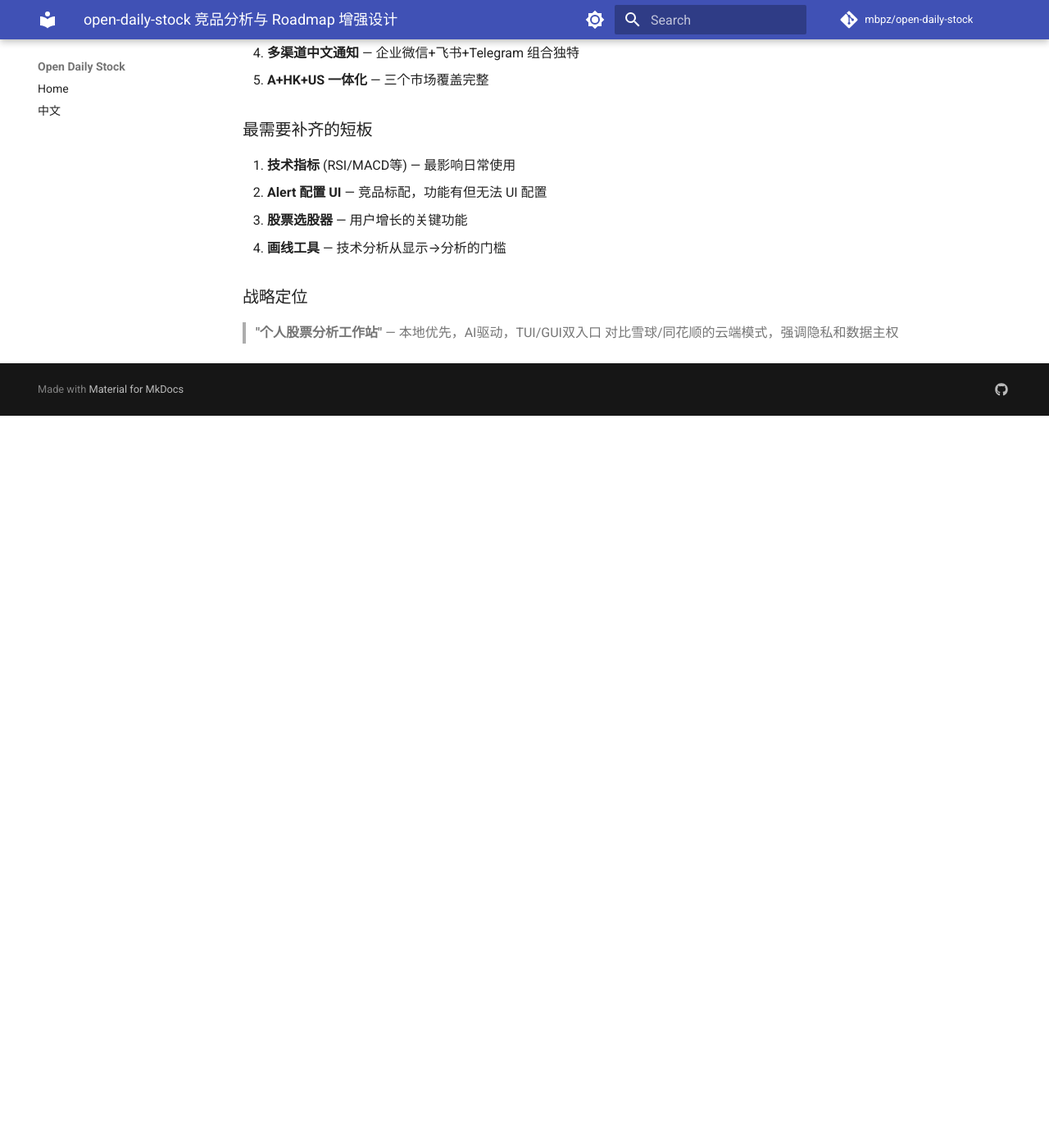
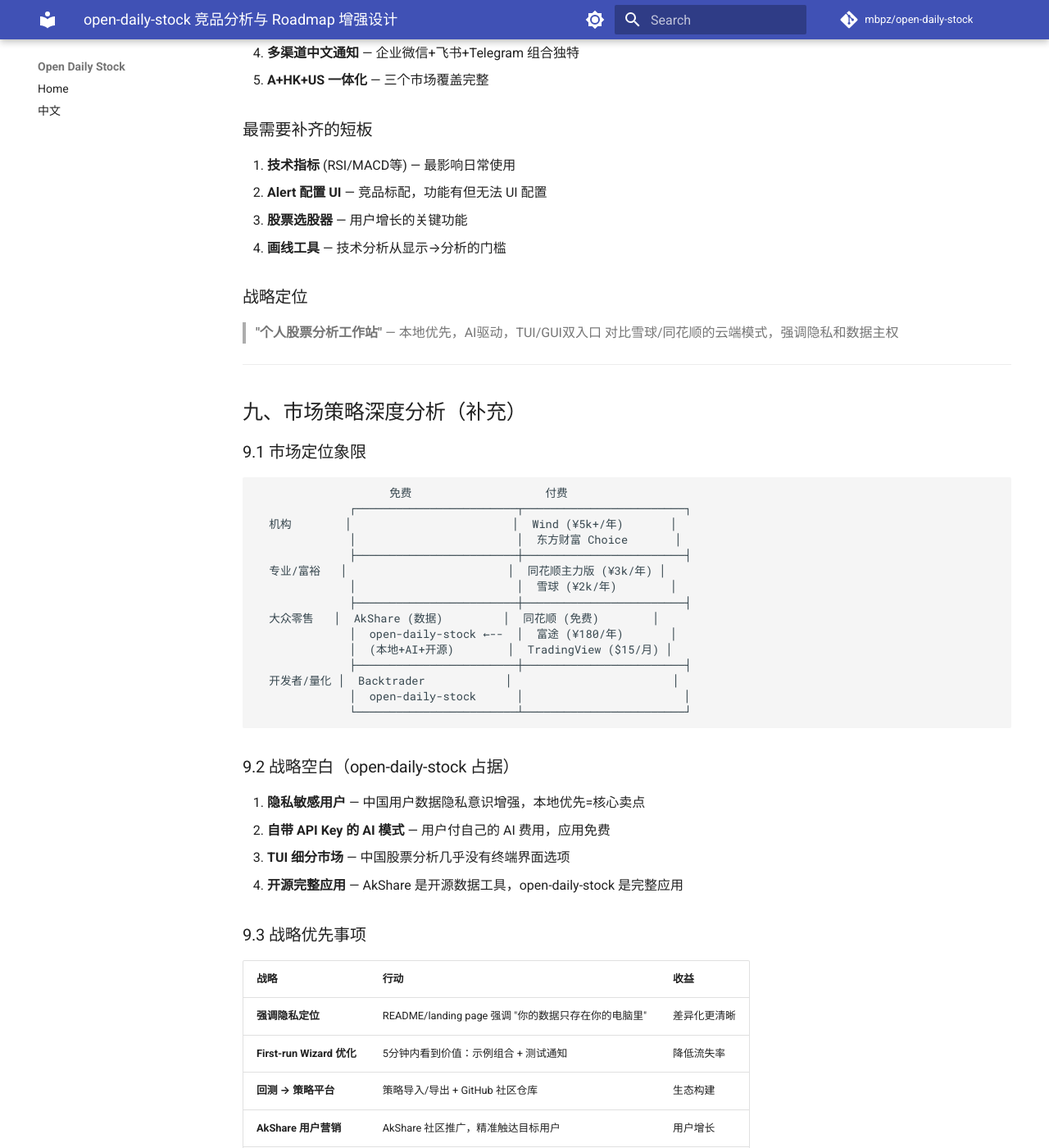
Before and after one commit to mbpz/open-daily-stock, an MkDocs documentation site: the page built from docs/superpowers/specs/2026-05-10-roadmap-enhancement-design.md, in a window 1280 px wide and 1400 px high, scrolled down 11100 px. Shown: the whole window at 82% size. Built offline with MkDocs 1.6.1 and Material for MkDocs 9.7.7, drawn with Linux system fonts in a browser that asks for light colours; comment, search, counter and statistics services are not loaded; before the commit the page ends 11607 px from its top, so only the background shows below that; some of the changed text lies outside the part shown.

Commit message:
docs: integrate market strategy analysis + expand roadmap items
Market strategy highlights:
- First-run wizard is the #1 growth lever (30min → 5min to value)
- Privacy positioning as primary differentiator
- Backtester → strategy platform ecosystem play
- 4 new P4 tasks: strategy community, data plugins, CN prompts, mobile

Sources: 4 parallel agents (architecture, features, UX, market strategy)

````diff
--- a/docs/superpowers/specs/2026-05-10-roadmap-enhancement-design.md
+++ b/docs/superpowers/specs/2026-05-10-roadmap-enhancement-design.md
@@ -475,3 +475,65 @@ open-daily-stock 架构**适合其定位**（本地优先个人工具），但
 ### 战略定位
 > **"个人股票分析工作站"** — 本地优先，AI驱动，TUI/GUI双入口
 > 对比雪球/同花顺的云端模式，强调隐私和数据主权
+
+---
+
+## 九、市场策略深度分析（补充）
+
+### 9.1 市场定位象限
+
+```
+                    免费                    付费
+              ┌────────────────────────┬────────────────────────┐
+  机构        │                        │  Wind (¥5k+/年)       │
+              │                        │  东方财富 Choice       │
+              ├────────────────────────┼────────────────────────┤
+  专业/富裕   │                        │  同花顺主力版 (¥3k/年) │
+              │                        │  雪球 (¥2k/年)        │
+              ├────────────────────────┼────────────────────────┤
+  大众零售   │  AkShare (数据)         │  同花顺 (免费)        │
+              │  open-daily-stock ←--  │  富途 (¥180/年)       │
+              │  (本地+AI+开源)        │  TradingView ($15/月) │
+              ├────────────────────────┼────────────────────────┤
+  开发者/量化 │  Backtrader            │                        │
+              │  open-daily-stock      │                        │
+              └────────────────────────┴────────────────────────┘
+```
+
+### 9.2 战略空白（open-daily-stock 占据）
+
+1. **隐私敏感用户** — 中国用户数据隐私意识增强，本地优先=核心卖点
+2. **自带 API Key 的 AI 模式** — 用户付自己的 AI 费用，应用免费
+3. **TUI 细分市场** — 中国股票分析几乎没有终端界面选项
+4. **开源完整应用** — AkShare 是开源数据工具，open-daily-stock 是完整应用
+
+### 9.3 战略优先事项
+
+| 战略 | 行动 | 收益 |
+|------|------|------|
+| **强调隐私定位** | README/landing page 强调 "你的数据只存在你的电脑里" | 差异化更清晰 |
+| **First-run Wizard 优化** | 5分钟内看到价值：示例组合 + 测试通知 | 降低流失率 |
+| **回测 → 策略平台** | 策略导入/导出 + GitHub 社区仓库 | 生态构建 |
+| **AkShare 用户营销** | AkShare 社区推广，精准触达目标用户 | 用户增长 |
+| **数据质量层** | data_provider 插件架构 + 付费数据源 | 可持续营收 |
+
+### 9.4 Roadmap 优先级调整
+
+**建议提前:**
+- First-run wizard 优化 → P0（当前 P1-4）
+- P1-1 数据层增强 → P0
+- P1-3 错误恢复 → P0
+
+**建议推迟:**
+- P2-2 主题切换 → P3 或删除
+- P2-3 多语言（日语/韩语）→ P3
+
+**新增任务:**
+- P3-12: 策略平台/社区（回测 → 策略分享平台）
+- P3-13: data_provider 插件架构（付费数据源）
+- P3-14: CN 因子 AI prompts（A股专用分析模板）
+- P4-5: 微信小程序/移动伴侣（移动端缺失）
+
+### 9.5 最关键洞察
+
+> **"First-run wizard 是增长最大杠杆"** — 新用户下载 dmg 后如无法在 5 分钟内看到价值，会立即流失。当前引导流程 30+ 分钟才能产生价值是最大的增长障碍。
````
Also changed, not shown: ROADMAP.md (+4 -0 lines).
